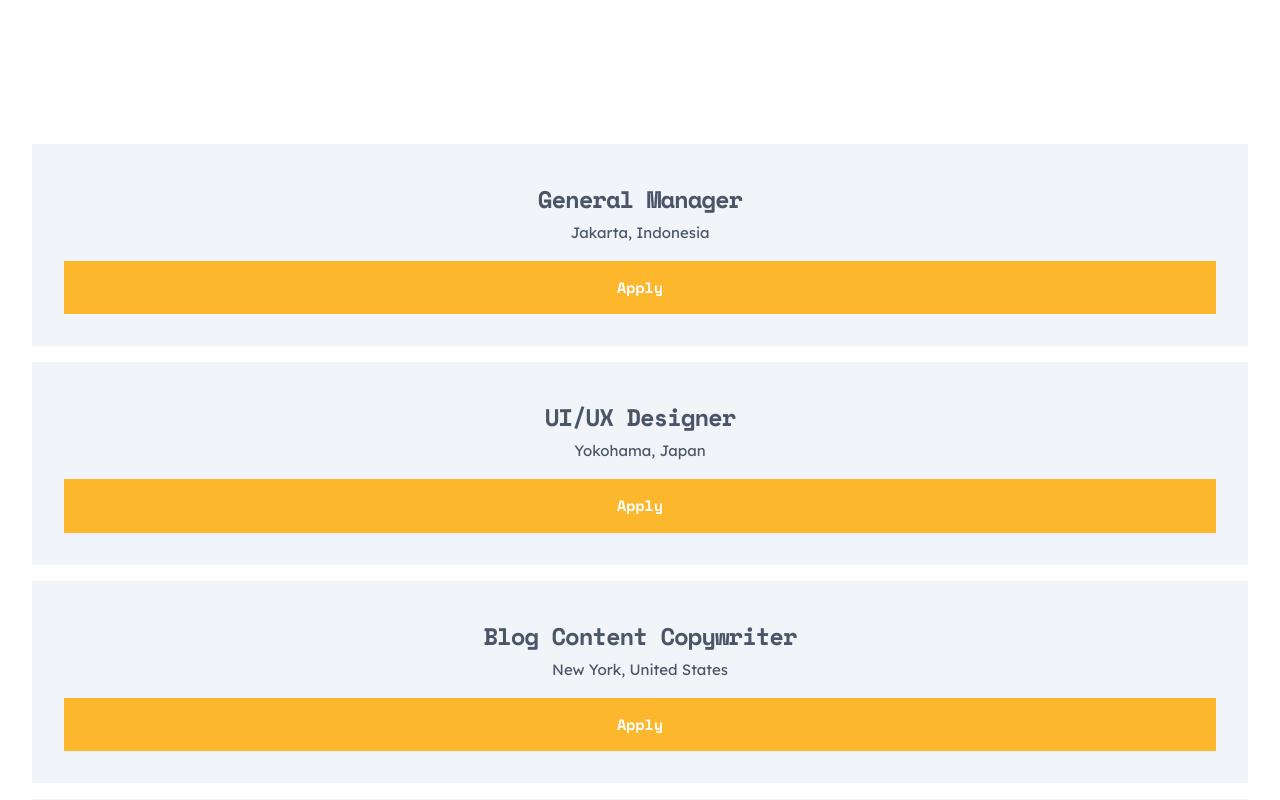
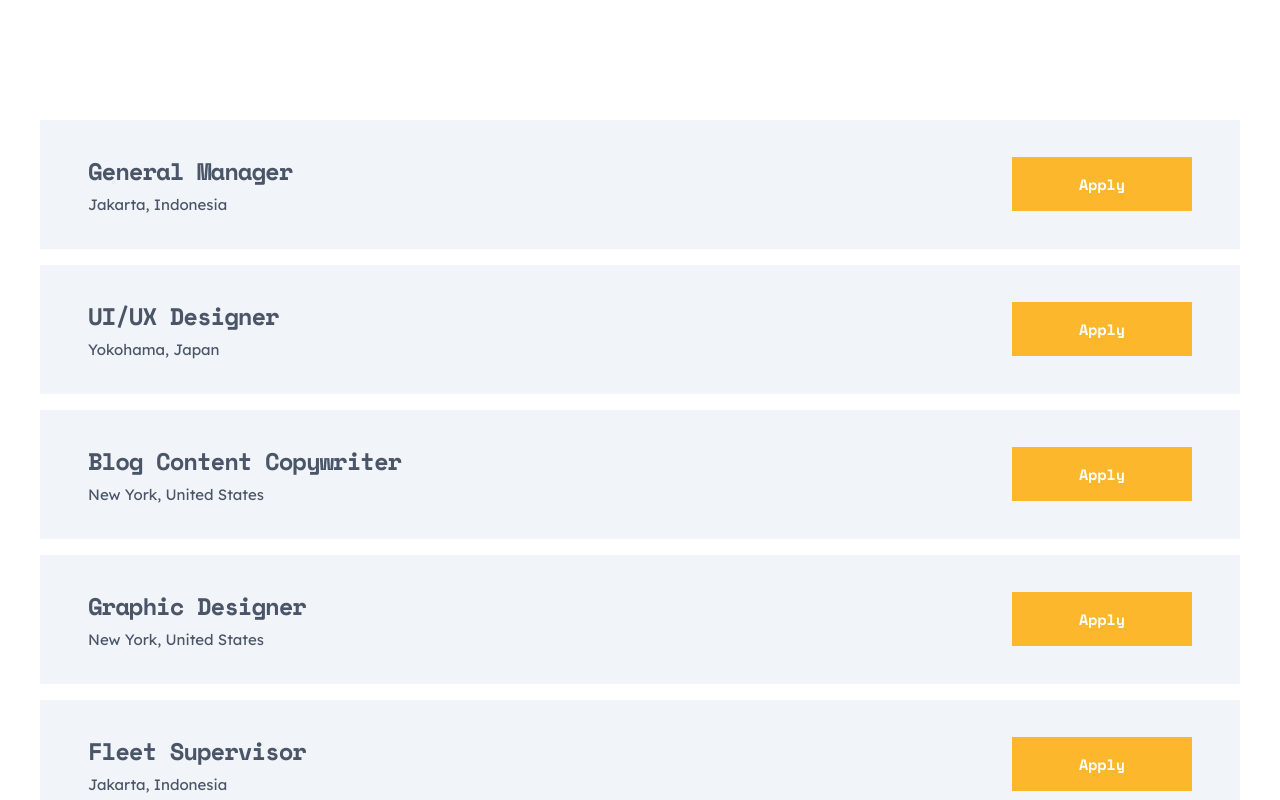
Before and after one commit to xaviguasch/scoot-multipage-website-app-frontendmentor-prac, a React (Create React App) app: page /careers in a window 1280 px wide. Shown: the part 2880-3680 px from the top of the page. Built offline with nearby package versions, Linux system fonts and the light colour scheme.

Commit message:
styled main E section of Careers component for tablet

```diff
--- a/src/components/Careers.css
+++ b/src/components/Careers.css
@@ -92,4 +92,26 @@
   }
 
   /* Main E */
+  .main__e {
+    margin-top: 7.5em;
+    padding: 0 2.5em 7.5em;
+  }
+
+  .job-listing {
+    padding: 2em 3em;
+
+    display: flex;
+    flex-direction: row;
+    justify-content: space-between;
+    align-items: center;
+    gap: unset;
+  }
+
+  .job-details {
+    text-align: left;
+  }
+
+  .job-listing .btn {
+    width: 180px;
+  }
 }
```
